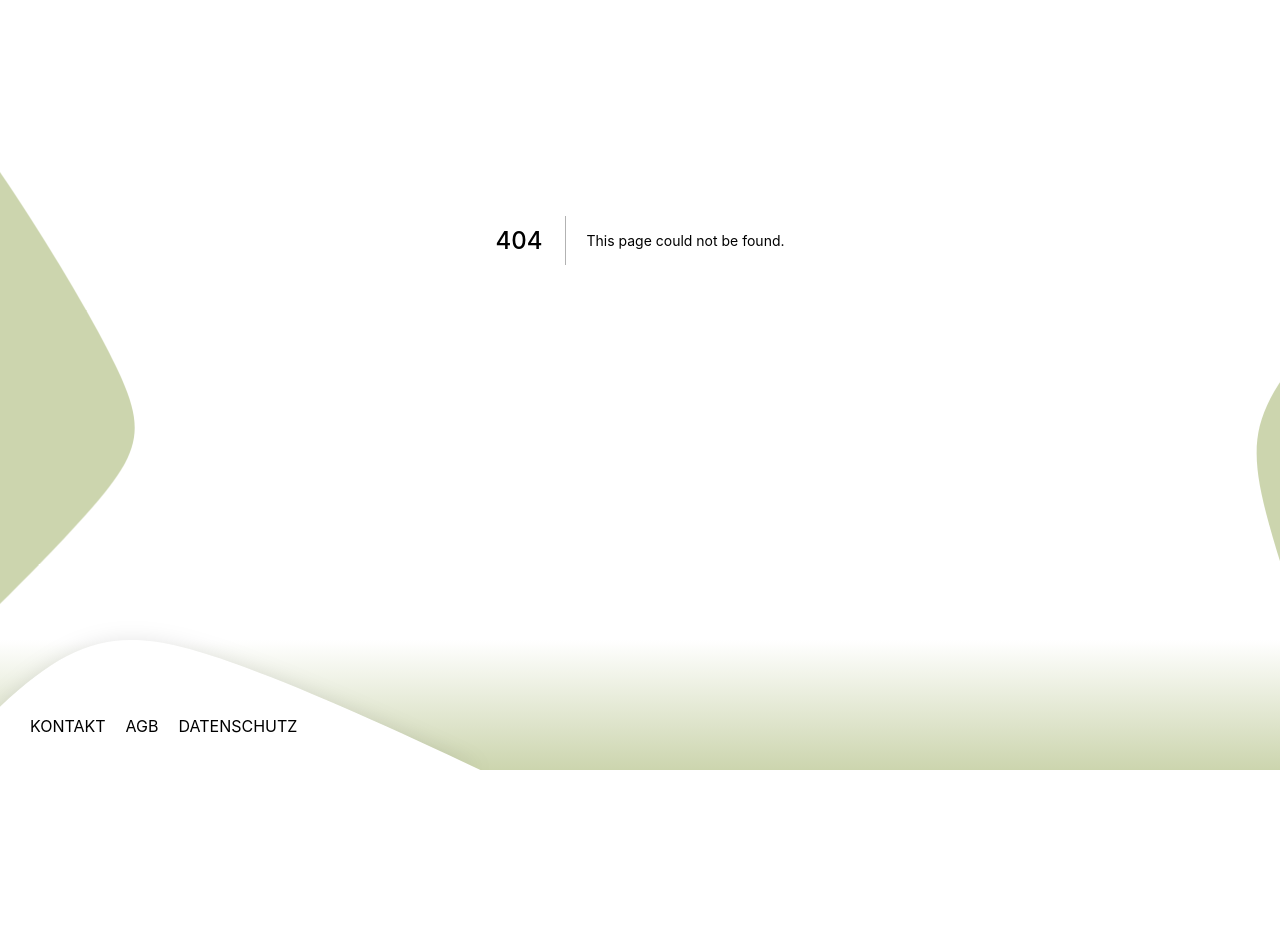
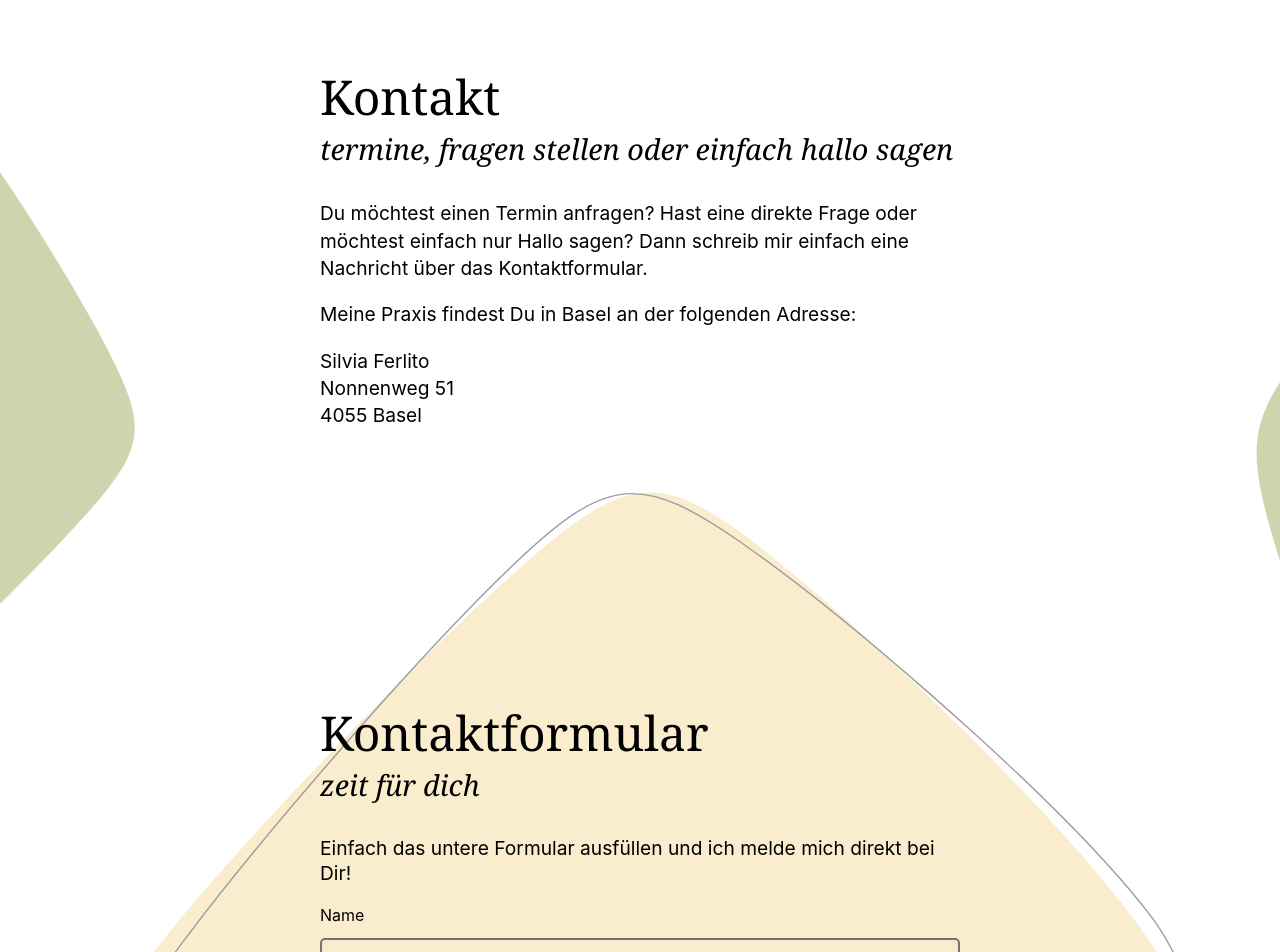
Before and after one commit to ddresch/ayni.ch, a Next.js app: page /kontakt in a window 1280 px wide. Before the commit this address had no page. Shown: the part 160-1112 px from the top of the page. Before the commit the page ends 959 px from the top, so only its background shows below. Built offline with nearby package versions, Linux system fonts and the light colour scheme.

Commit message:
Add kontakt page

```diff
--- a/components/Footer.jsx
+++ b/components/Footer.jsx
@@ -9,14 +9,14 @@ export const Footer = ({ ...props }) => {
             style={{background: getDataUri(<Shape shapeType='footer' shiftedOutline={false} primaryColor='#ffffff' secondaryColor='#ffffff' />)}}>
         <ul className={styles.footerNav}>
           <li>
-            <a href="#" className={[styles.link, styles.linkMetis].join(' ')}>Kontakt</a>
+            <a href="/kontakt" className={[styles.link, styles.linkMetis].join(' ')}>Kontakt</a>
           </li>
-          <li>
+          {/* <li>
             <a href="#" className={[styles.link, styles.linkMetis].join(' ')}>AGB</a>
           </li>
           <li>
             <a href="" className={[styles.link, styles.linkMetis].join(' ')}>Datenschutz</a>
-          </li>
+          </li> */}
         </ul>
       </div>
     </footer>
--- a/components/Sidebar.jsx
+++ b/components/Sidebar.jsx
@@ -109,7 +109,7 @@ export const Sidebar = ({ sideBar, toggleSidebar = () => {} }) => {
                         }}
                     >
                         <ul className={styles.navList}>
-                            <SubNav label="Angebot">
+                            {/* <SubNav label="Angebot">
                                 <NavLink url="angebot/wellbeing" label="ayni - wellbeing" />
                                 <NavLink url="angebot/balance" label="ayni - balance" />
                                 <NavLink url="angebot/leadership" label="ayni - leadership" />
@@ -124,8 +124,9 @@ export const Sidebar = ({ sideBar, toggleSidebar = () => {} }) => {
                                 <NavLink url="informationen/testimonials" label="Testimonials"/>
                             </SubNav>
                             <li>Ayni Prinzip</li>
-                            <li>Aktuelles</li>
-                            <NavLink url="contact" label="Kontakt" />
+                            <li>Aktuelles</li> */}
+                            <NavLink url="/" label="Start" />
+                            <NavLink url="kontakt" label="Kontakt" />
                         </ul>
                     </motion.div>
                 )}
--- /dev/null
+++ b/pages/kontakt.jsx
@@ -0,0 +1,32 @@
+import * as React from 'react'
+import ContactForm from '../components/ContactForm'
+import { ContentContainer } from '../components/ContentContainer'
+import { Headline } from '../components/Headline'
+import Layout from '../components/Layout'
+import { Quote } from '../components/Quote'
+
+export default function LandingPage(props) {
+  return (
+    <Layout>
+        <div className='main-container'>
+            <div className='spacer-top'></div>
+            <Headline line1="Kontakt" line2="termine, fragen stellen oder einfach hallo sagen" />
+            <p>
+                Du m&ouml;chtest einen Termin anfragen? Hast eine direkte Frage oder m&ouml;chtest einfach nur Hallo sagen? Dann schreib mir einfach eine Nachricht &uuml;ber das Kontaktformular.
+            </p>
+            <p>Meine Praxis findest Du in Basel an der folgenden Adresse:</p>
+            <p>
+                Silvia Ferlito<br />
+                Nonnenweg 51<br />
+                4055 Basel<br />
+                <br />
+            </p>
+        </div>
+        <ContentContainer primaryColor={'#faedcd'}>
+            <Headline line1="Kontaktformular" line2="zeit f&uuml;r dich" />
+            <p>Einfach das untere Formular ausf&uuml;llen und ich melde mich direkt bei Dir!</p>
+            <ContactForm />
+        </ContentContainer>
+    </Layout>
+  )
+}
```
